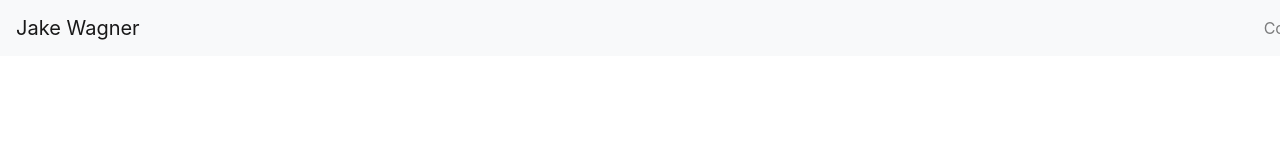
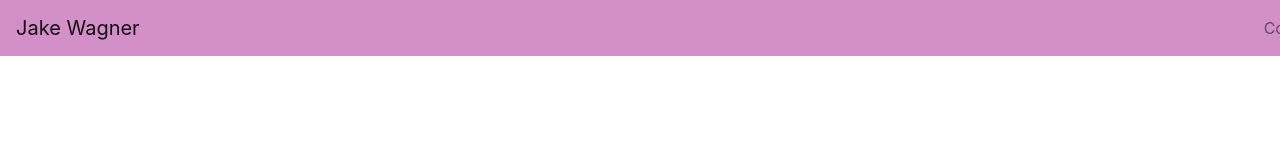
Before and after one commit to jkwagneriii/HW-2-Responsive, a plain HTML site: page index.html in a window 1280 px wide. Shown: the top 160 px of the page. Drawn offline with nearby package versions, Linux system fonts and the light colour scheme.

Commit message:
added background color to the navbar

```diff
--- a/css/indexcss.css
+++ b/css/indexcss.css
@@ -1,3 +1,6 @@
 .mynav {
     padding-left: 1100px;
 }
+.navcolor {
+    background-color: rgb(211, 143, 200);
+}
--- a/index.html
+++ b/index.html
@@ -11,7 +11,7 @@
 </head>
 
 <body>
-    <nav class="navbar navbar-expand-lg navbar-light bg-light">
+    <nav class="navbar navbar-expand-lg navbar-light navcolor">
         <a class="navbar-brand" href="#">Jake Wagner</a>
         <button class="navbar-toggler" type="button" data-toggle="collapse" data-target="#navbarNavAltMarkup"
             aria-controls="navbarNavAltMarkup" aria-expanded="false" aria-label="Toggle navigation">
```
